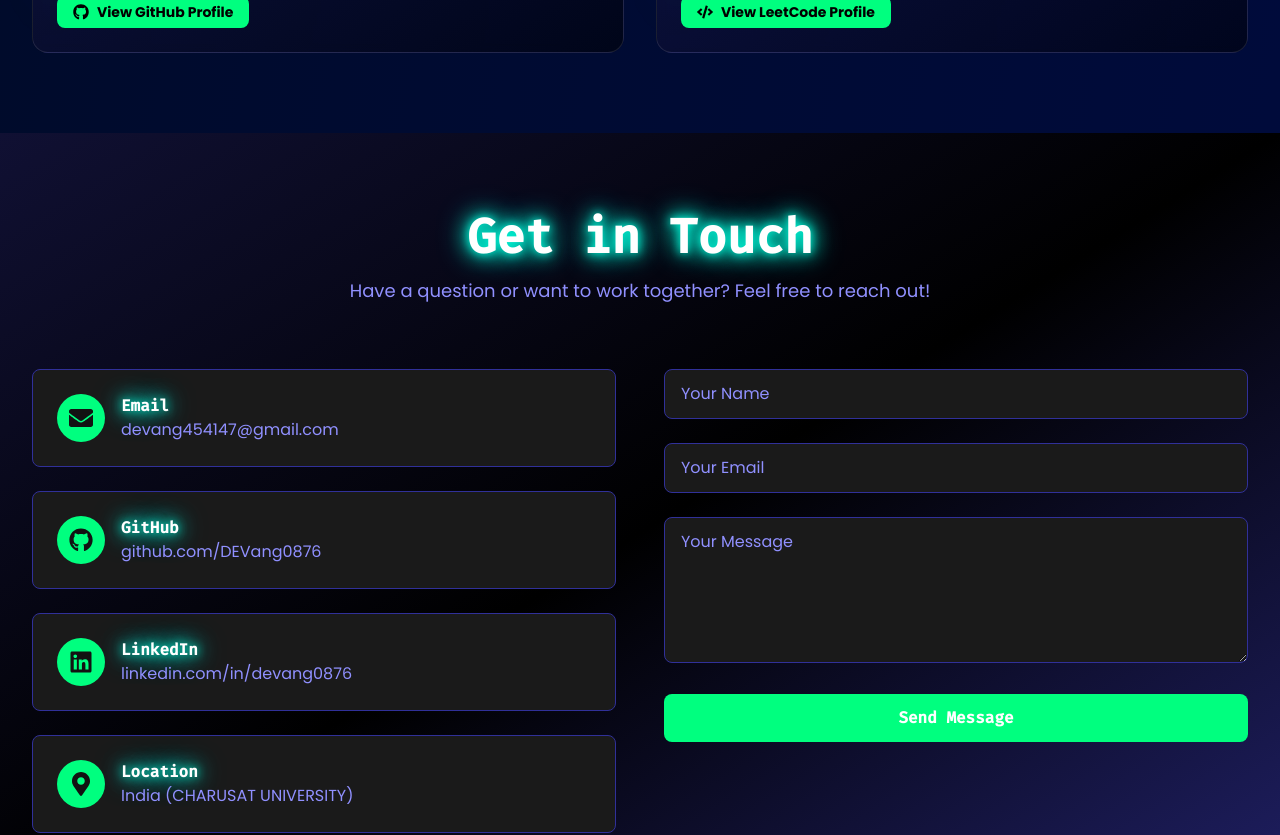
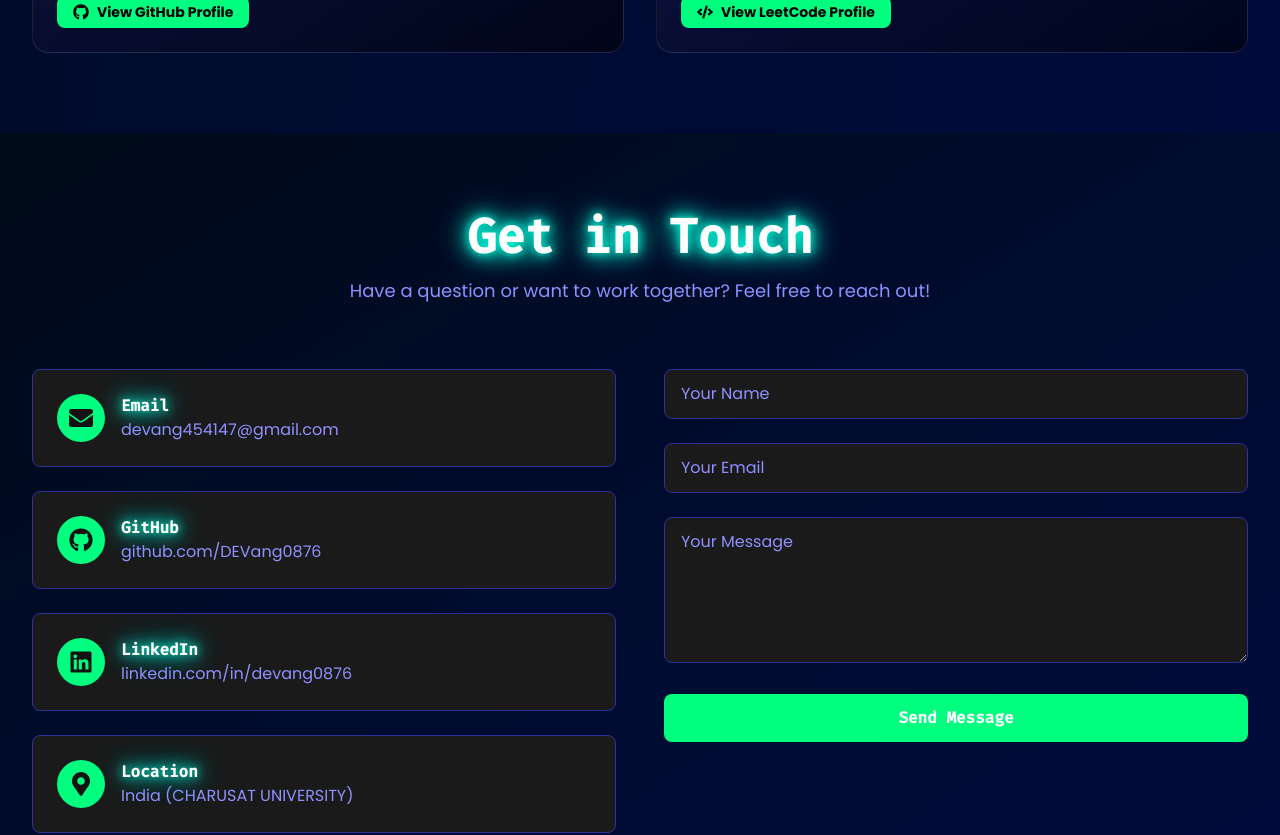
Before and after one commit to OMCHOKSI108/client, a React (Vite) app: page / in a window 1280 px wide. Shown: the part 6760-7595 px from the top of the page. Built offline with nearby package versions, Linux system fonts and the light colour scheme.

Commit message:
Update background gradient colors in Contact component for enhanced visual appeal

```diff
--- a/src/pages/Contact.jsx
+++ b/src/pages/Contact.jsx
@@ -73,7 +73,7 @@ const Contact = () => {
   ];
 
   return (
-    <div className="min-h-screen bg-gradient-to-br from-gray-900 via-black to-gray-800">
+    <div className="min-h-screen bg-gradient-to-br from-[#000B18] via-[#000B2E] to-[#000B3D]">
       <Navbar />
       <main className="pt-20 pb-16">
         <div className="max-w-7xl mx-auto px-4 sm:px-6 lg:px-8">
```
Also changed, not shown: src/pages/Work.jsx (line endings or trailing spaces).
